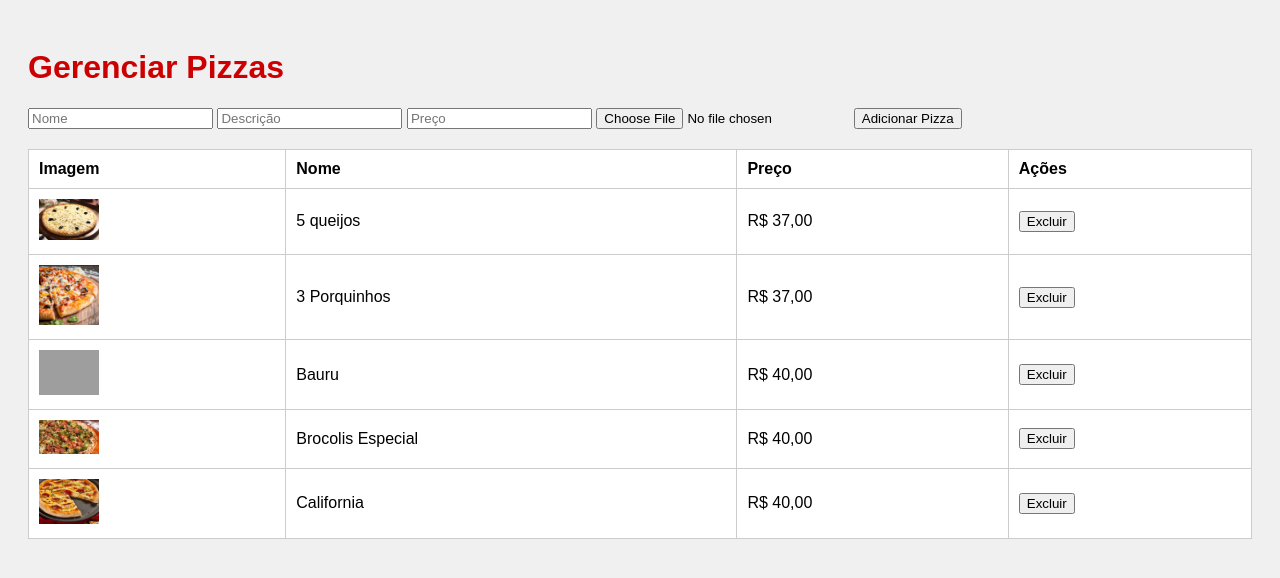
After one commit to RuthlessMercy307/proyecto-marcos, a PHP site: page /proyecto/admin.php in a window 1280 px wide. The commit adds this page. Shown: the top 578 px of the page. Run offline with PHP 8.4, Linux system fonts and the light colour scheme; a user stored in the database is signed in; data comes from the database, SQL or seed files in the repository; both versions use the stored data as it was after the commit; grey boxes are pictures that could not be loaded.

Commit message:
Add admin page and dynamic menu

```diff
--- /dev/null
+++ b/proyecto/admin.php
@@ -0,0 +1,73 @@
+<?php
+session_start();
+if (!isset($_SESSION['usuario']) || $_SESSION['usuario'] !== 'admin') {
+    header('Location: login_index.php');
+    exit();
+}
+
+require 'conexao.php';
+
+if ($_SERVER['REQUEST_METHOD'] === 'POST') {
+    if (isset($_POST['delete'])) {
+        $id = (int)$_POST['delete'];
+        $stmt = $pdo->prepare('DELETE FROM pizzas WHERE id = ?');
+        $stmt->execute([$id]);
+    } else {
+        $nome = $_POST['nome'] ?? '';
+        $descricao = $_POST['descricao'] ?? '';
+        $preco = $_POST['preco'] ?? 0;
+        $imagem = '';
+
+        if (!empty($_FILES['imagem']['name'])) {
+            $targetDir = 'pizzas/';
+            if (!is_dir($targetDir)) {
+                mkdir($targetDir, 0755, true);
+            }
+            $nomeArquivo = basename($_FILES['imagem']['name']);
+            $caminho = $targetDir . $nomeArquivo;
+            if (move_uploaded_file($_FILES['imagem']['tmp_name'], $caminho)) {
+                $imagem = $nomeArquivo;
+            }
+        }
+
+        $stmt = $pdo->prepare('INSERT INTO pizzas (nome, descricao, preco, imagem) VALUES (?, ?, ?, ?)');
+        $stmt->execute([$nome, $descricao, $preco, $imagem]);
+    }
+}
+
+$pizzas = $pdo->query('SELECT * FROM pizzas')->fetchAll(PDO::FETCH_ASSOC);
+?>
+<!DOCTYPE html>
+<html lang="pt-BR">
+<head>
+    <meta charset="UTF-8">
+    <title>Admin - Pizzas</title>
+    <link rel="stylesheet" href="css/admin.css">
+</head>
+<body>
+<h1>Gerenciar Pizzas</h1>
+<form method="POST" enctype="multipart/form-data">
+    <input type="text" name="nome" placeholder="Nome" required>
+    <input type="text" name="descricao" placeholder="Descrição" required>
+    <input type="number" step="0.01" name="preco" placeholder="Preço" required>
+    <input type="file" name="imagem" required>
+    <button type="submit">Adicionar Pizza</button>
+</form>
+<table>
+    <tr><th>Imagem</th><th>Nome</th><th>Preço</th><th>Ações</th></tr>
+    <?php foreach ($pizzas as $pizza): ?>
+    <tr>
+        <td><img src="pizzas/<?php echo htmlspecialchars($pizza['imagem']); ?>" width="60"></td>
+        <td><?php echo htmlspecialchars($pizza['nome']); ?></td>
+        <td>R$ <?php echo number_format($pizza['preco'],2,',','.'); ?></td>
+        <td>
+            <form method="POST" style="display:inline">
+                <input type="hidden" name="delete" value="<?php echo $pizza['id']; ?>">
+                <button type="submit">Excluir</button>
+            </form>
+        </td>
+    </tr>
+    <?php endforeach; ?>
+</table>
+</body>
+</html>
--- a/proyecto/cliente.php
+++ b/proyecto/cliente.php
@@ -26,6 +26,9 @@ if (!isset($_SESSION['usuario'])) {
                 <a href="#ofertas" class="nav-link">Ofertas</a>
                 <a href="#contacto" class="nav-link">Contato</a>
                 <a href="dados.php" class="nav-link">Meus Dados</a>
+                <?php if ($_SESSION['usuario'] === 'admin'): ?>
+                <a href="admin.php" class="nav-link">Admin</a>
+                <?php endif; ?>
                 <a href="logout.php" class="nav-link active">Sair</a>
             </nav>
         </div>
--- /dev/null
+++ b/proyecto/css/admin.css
@@ -0,0 +1,6 @@
+body { font-family: Arial, sans-serif; padding: 20px; background: #f0f0f0; }
+h1 { color: #c00; }
+form { margin-bottom: 20px; }
+table { background: white; border-collapse: collapse; width: 100%; }
+th, td { padding: 10px; border: 1px solid #ccc; text-align: left; }
+img { max-width: 60px; }
```
Also changed, not shown: proyecto/get_pizzas.php (added, +25 -0 lines), proyecto/js/index.js (+13 -70 lines), proyecto/usr.sql (+24 -0 lines).
